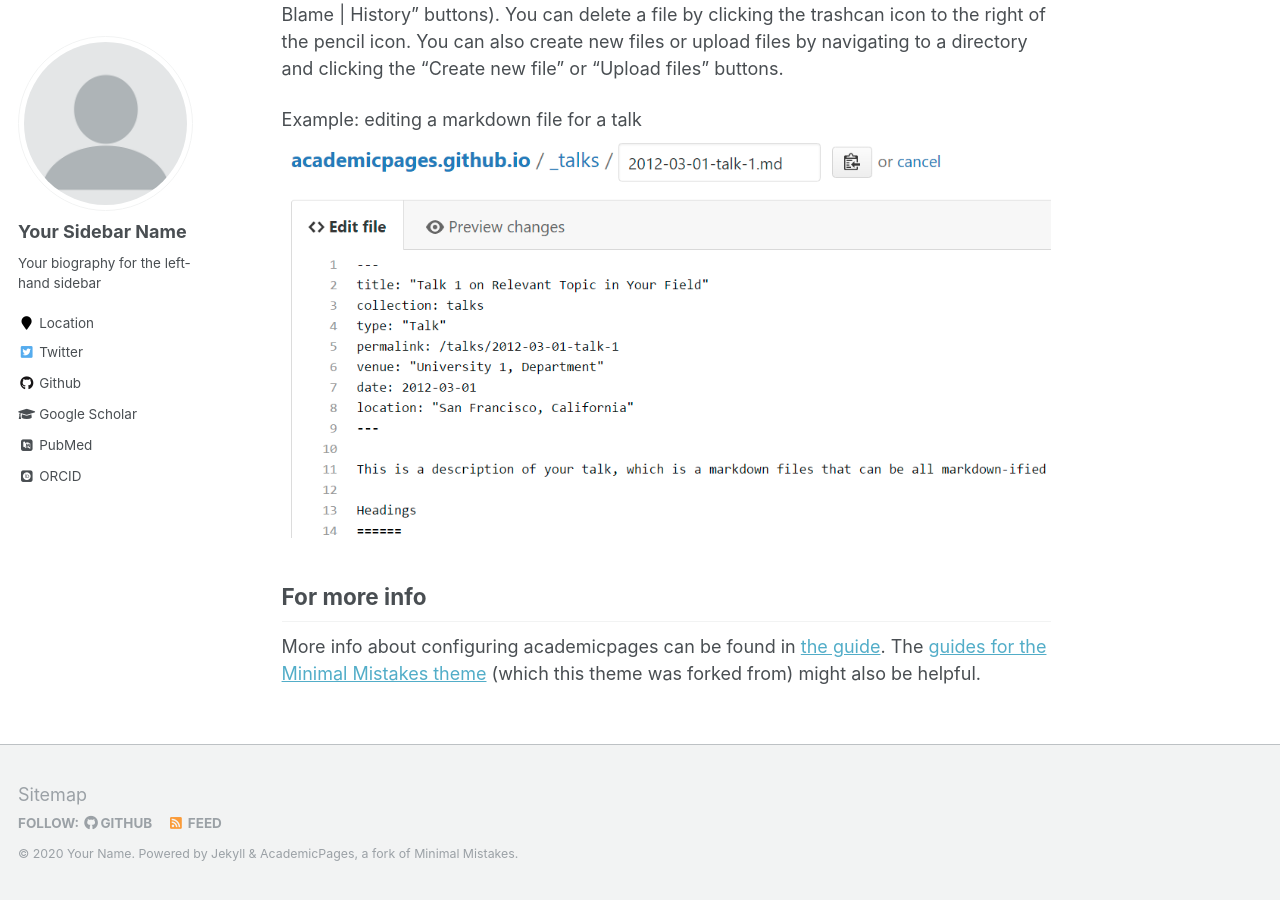
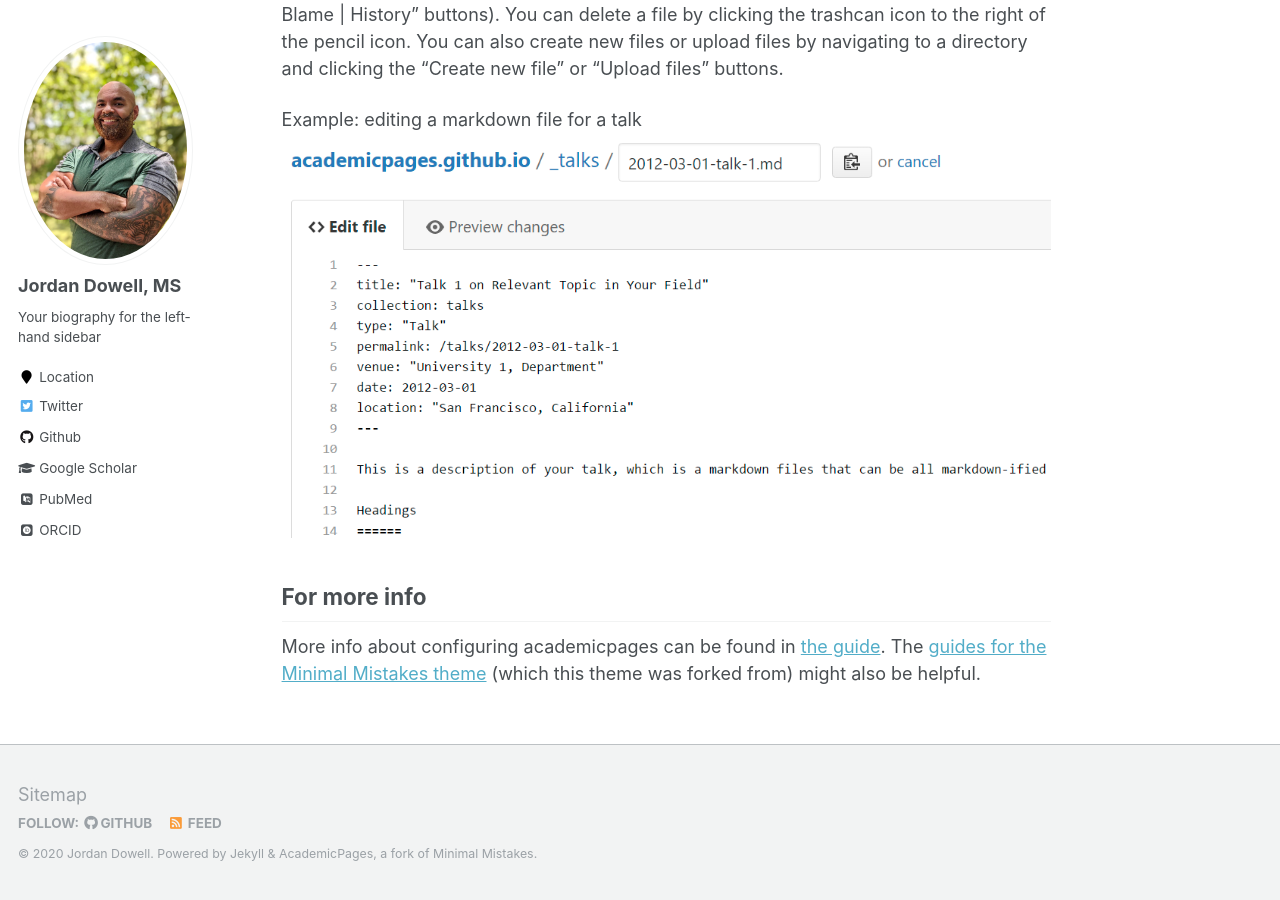
Before and after one commit to jordandowell/jordandowell.github.io, a Jekyll site: the page built from _pages/about.md, in a window 1280 px wide and 900 px high, scrolled down 2463 px. Built offline with Jekyll 4.4.1, drawn with Linux system fonts in a browser that asks for light colours; some web fonts are replaced; some of the changed text lies outside the part shown.

Commit message:
up dated name

```diff
--- a/_config.yml
+++ b/_config.yml
@@ -7,13 +7,13 @@
 
 # Site Settings
 locale                   : "en-US"
-title                    : "Your Name / Site Title"
+title                    : "Jordan Dowell, MS"
 title_separator          : "-"
-name                     : &name "Your Name"
+name                     : &name "Jordan Dowell"
 description              : &description "personal description"
-url                      : https://academicpages.github.io # the base hostname & protocol for your site e.g. "https://mmistakes.github.io"
+url                      : https://jordandowell.github.io # the base hostname & protocol for your site e.g. "https://mmistakes.github.io"
 baseurl                  : "" # the subpath of your site, e.g. "/blog"
-repository               : "academicpages/academicpages.github.io"
+repository               : "jordandowell/jordandowell.github.io"
 teaser                   :  # filename of teaser fallback teaser image placed in /images/, .e.g. "500x300.png"
 breadcrumbs              : false # true, false (default)
 words_per_minute         : 160
@@ -80,8 +80,8 @@ analytics:
 
 # Site Author
 author:
-  name             : "Your Sidebar Name"
-  avatar           : "profile.png"
+  name             : "Jordan Dowell, MS"
+  avatar           : "bio-photo.jpg"
   bio              : "Your biography for the left-hand sidebar"
   location         : "Location"
   employer         :
```
